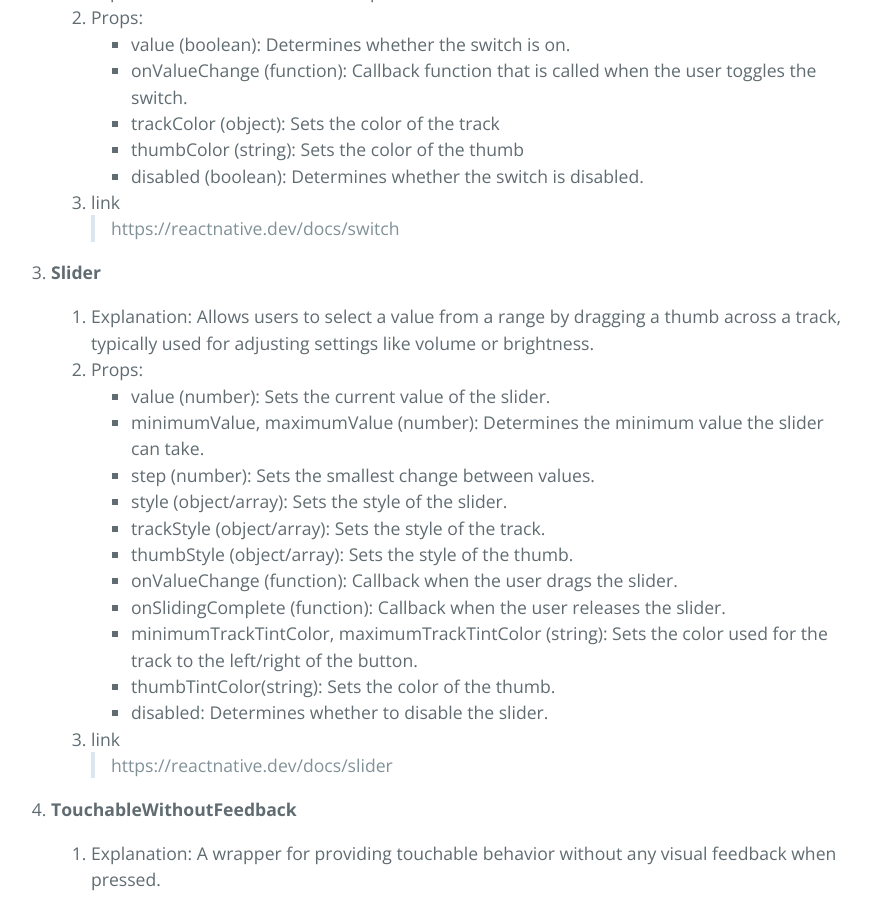
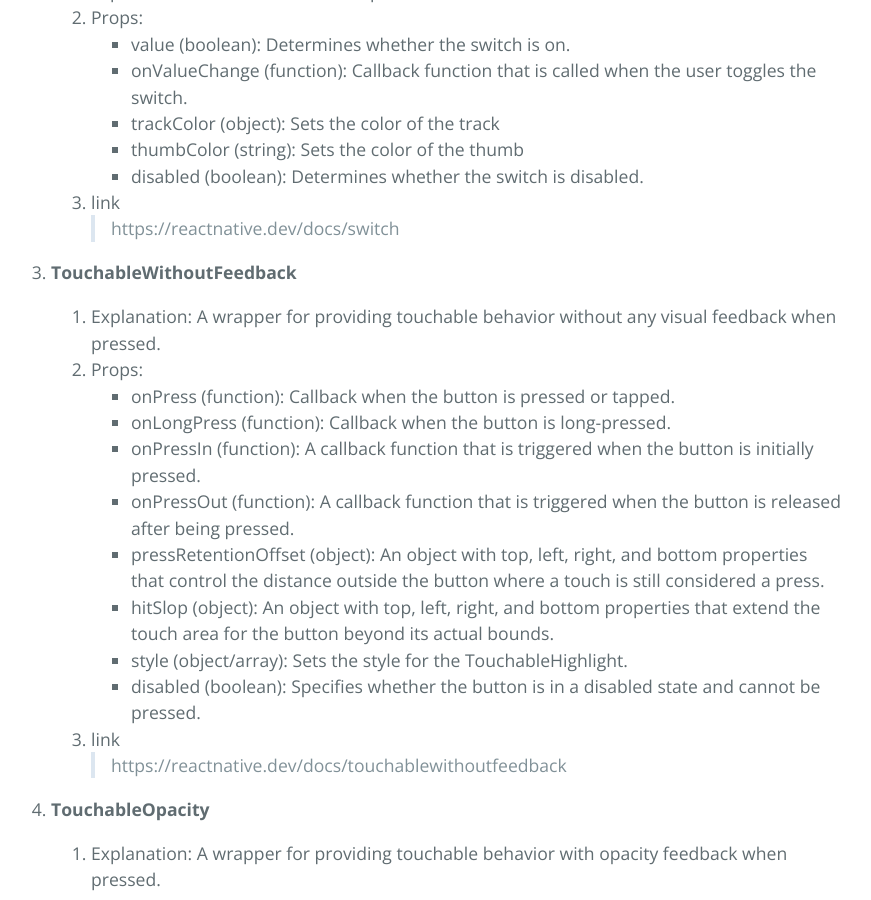
Before and after one commit to learning-software-engineering/learning-software-engineering.github.io, a Jekyll site: the page built from Topics/Tech_Stacks/React_Native_Component.md, in a window 1280 px wide and 900 px high, scrolled down 5412 px. Shown: the whole window, without its empty margins (213-1084 px from the left). Built offline with Jekyll 4.4.1, drawn with Linux system fonts in a browser that asks for light colours; our own code applies the rules of GitHub Pages for plain Markdown files; some of the changed text lies outside the part shown.

Commit message:
Removed deprecated components

```diff
--- a/Topics/Tech_Stacks/React_Native_Component.md
+++ b/Topics/Tech_Stacks/React_Native_Component.md
@@ -8,8 +8,8 @@
 
 - [Basic UI Components](#basic-ui-components): View, Text, Image, Button
 - [List & Scrolling](#list-scrolling): Scrollview, FlatList, SectionList
-- [Interactive Components](#interactive-components): TextInput, Switch, Slider, TouchableWithoutFeedback, TouchableOpacity, TouchableHighlight
-- [Utilities & Overlay](#utilities--overlay): StatusBar, Modal, ActivityIndicator, Linking, SafeAreaView, KeyboardAvoidingView, Picker
+- [Interactive Components](#interactive-components): TextInput, Switch, TouchableWithoutFeedback, TouchableOpacity, TouchableHighlight
+- [Utilities & Overlay](#utilities--overlay): StatusBar, Modal, ActivityIndicator, Linking, SafeAreaView, KeyboardAvoidingView
 
 ### Basic UI components {#basic-ui-components}
 
@@ -161,26 +161,7 @@
    3. link
       > https://reactnative.dev/docs/switch
 
-3. **Slider**
-
-   1. Explanation:
-      Allows users to select a value from a range by dragging a thumb across a track, typically used for adjusting settings like volume or brightness.
-   2. Props:
-      - value (number): Sets the current value of the slider.
-      - minimumValue, maximumValue (number): Determines the minimum value the slider can take.
-      - step (number): Sets the smallest change between values.
-      - style (object/array): Sets the style of the slider.
-      - trackStyle (object/array): Sets the style of the track.
-      - thumbStyle (object/array): Sets the style of the thumb.
-      - onValueChange (function): Callback when the user drags the slider.
-      - onSlidingComplete (function): Callback when the user releases the slider.
-      - minimumTrackTintColor, maximumTrackTintColor (string): Sets the color used for the track to the left/right of the button.
-      - thumbTintColor(string): Sets the color of the thumb.
-      - disabled: Determines whether to disable the slider.
-   3. link
-      > https://reactnative.dev/docs/slider
-
-4. **TouchableWithoutFeedback**
+3. **TouchableWithoutFeedback**
 
    1. Explanation:
       A wrapper for providing touchable behavior without any visual feedback when pressed.
@@ -304,17 +285,3 @@
        - enabled (boolean): Controls whether the KeyboardAvoidingView is enabled or disabled
     3. link
        > https://reactnative.dev/docs/keyboardavoidingview
-
-7.  **Picker**
-    1. Explanation:
-       Used to allow users to select from a list of options in a dropdown menu
-    2. Props:
-       - selectedValue (any): Represents the currently selected value.
-       - onValueChange (function): Callback when the user selects a new value.
-       - mode (string): Sets the mode of the Picker. ('dialog', 'dropdown' for Android)
-       - prompt (string): Sets the prompt message displayed at the top, specific to iOS.
-       - style (style): Sets the style of the Picker.
-       - itemStyle (style): Sets the style of individual items within the Picker.
-       - enabled (boolean): Determines whether the Picker is enabled or disabled.
-    3. link
-       > https://docs.expo.dev/versions/latest/sdk/picker/
```
Also changed, not shown: other parts of Topics/Tech_Stacks/React_Native_Component.md (+2 -2 lines).
